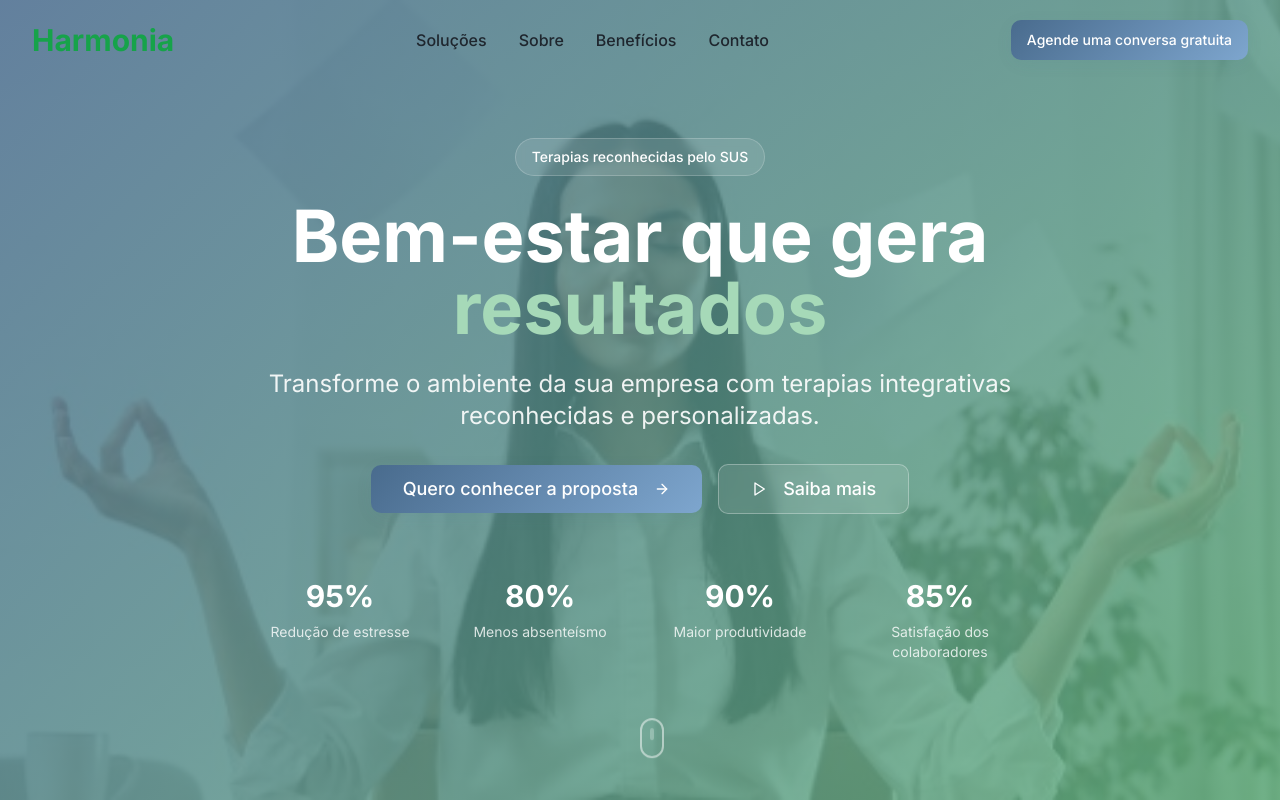
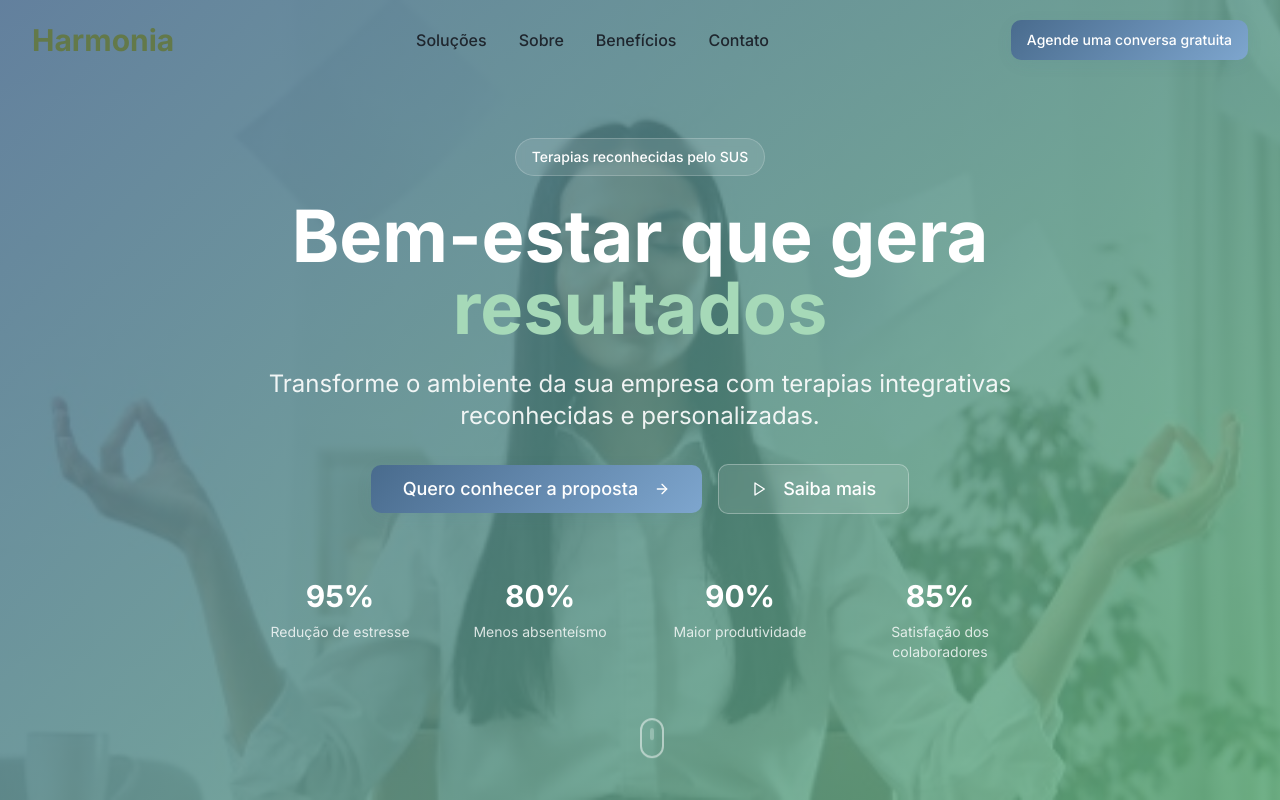
Before and after one commit to DavidRafaelDev/corpo-harmonia-landing, a React (Vite) app: page / in a window 1280 px wide. Shown: the top 800 px of the page. Built offline with nearby package versions, Linux system fonts and the light colour scheme.

Commit message:
Update logo color
Change the logo color to #637949.

```diff
--- a/src/components/Header.tsx
+++ b/src/components/Header.tsx
@@ -31,7 +31,7 @@ const Header = () => {
         <div className="flex items-center justify-between h-16 lg:h-20">
           {/* Logo */}
           <div className="flex items-center">
-            <div className="text-2xl lg:text-3xl font-bold text-green-600">
+            <div className="text-2xl lg:text-3xl font-bold" style={{color: '#637949'}}>
               Harmonia
             </div>
           </div>
```
